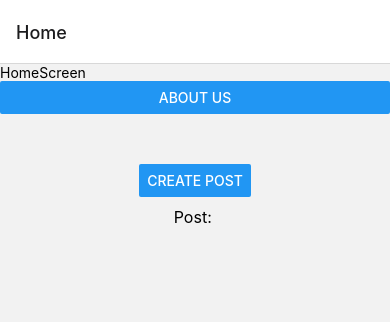
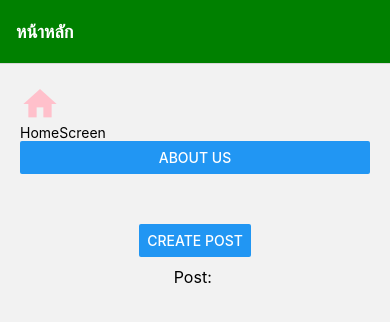
Before and after one commit to SupavithLOL/React_Native_TNI, a React Native app: screen /Home in a window 390 px wide. Shown: the top 322 px of the page. Built offline with nearby package versions, Linux system fonts and the light colour scheme.

Commit message:
Header Styles

```diff
--- a/App.tsx
+++ b/App.tsx
@@ -2,25 +2,44 @@
 import { StyleSheet, Text, View, Button, Alert, TextInput } from "react-native";
 import HomeScreen from "./screens/HomeScreen";
 import AboutScreen from "./screens/AboutScreen";
-import {NavigationContainer} from '@react-navigation/native';
-import {createNativeStackNavigator} from '@react-navigation/native-stack';
+import { NavigationContainer } from "@react-navigation/native";
+import { createNativeStackNavigator } from "@react-navigation/native-stack";
 import CreatePostScreen from "./screens/CreatePostScreen";
 
 export default function App(): React.JSX.Element {
-
   const HomeStack = createNativeStackNavigator();
 
   return (
     <NavigationContainer>
-      <HomeStack.Navigator initialRouteName="Home">
-        <HomeStack.Screen name='Home' component={HomeScreen}/>
-        <HomeStack.Screen name='About' component={AboutScreen}/>
-        <HomeStack.Screen name='CreatePost' component={CreatePostScreen}/>
+      <HomeStack.Navigator
+        initialRouteName="Home"
+        screenOptions={{
+          headerStyle: { backgroundColor: "green" },
+          headerTintColor: "white",
+          headerTitleStyle: { fontWeight: "bold" },
+          // headerTitleAlign:'center'
+        }}
+      >
+        <HomeStack.Screen
+          name="Home"
+          component={HomeScreen}
+          options={{ title: "หน้าหลัก" }}
+        />
+        <HomeStack.Screen
+          name="About"
+          component={AboutScreen}
+          options={{
+            title: "เกี่ยวกับเรา",
+            // headerStyle: { backgroundColor: "green" },
+            // headerTintColor: "white",
+            // headerTitleStyle:{fontWeight:'bold'},
+            headerTitleAlign:'center'
+          }}
+        />
+        <HomeStack.Screen name="CreatePost" component={CreatePostScreen} />
       </HomeStack.Navigator>
     </NavigationContainer>
   );
 }
 
-const styles = StyleSheet.create({
-
-});
+const styles = StyleSheet.create({});
--- a/package.json
+++ b/package.json
@@ -17,11 +17,13 @@
     "react": "18.2.0",
     "react-native": "0.74.3",
     "react-native-safe-area-context": "4.10.5",
-    "react-native-screens": "3.31.1"
+    "react-native-screens": "3.31.1",
+    "react-native-vector-icons": "^10.1.0"
   },
   "devDependencies": {
     "@babel/core": "^7.20.0",
     "@types/react": "~18.2.45",
+    "@types/react-native-vector-icons": "^6.4.18",
     "typescript": "^5.1.3"
   },
   "private": true
--- a/screens/HomeScreen.tsx
+++ b/screens/HomeScreen.tsx
@@ -1,5 +1,6 @@
 import { Button, StyleSheet, Text, View } from "react-native";
 import React from "react";
+import MaterialIcon from 'react-native-vector-icons/MaterialCommunityIcons';
 
 const HomeScreen = ({ navigation, route }: any): React.JSX.Element => {
   const goToAbout = () => {
@@ -11,7 +12,8 @@
 
   return (
 
-    <View>
+    <View style={styles.container}>
+      <MaterialIcon name="home" size={40} color='pink'/>
       <Text>HomeScreen</Text>
       <Button title="About Us" onPress={goToAbout} />
       <View style={styles.postContainer}>
```
Also changed, not shown: 1 other file (tests, documents, lock files or other folders).
